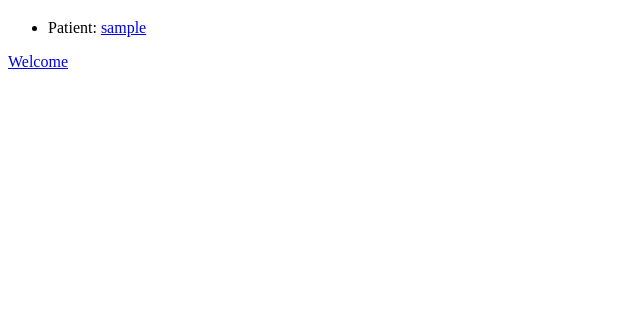
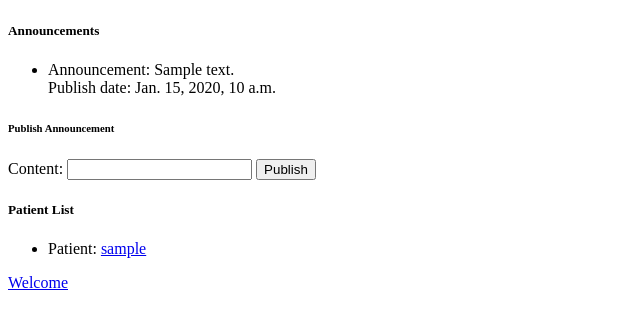
Before and after one commit to TianchenMa/elec5620, a Django app: template templates/health/doctor_homepage.html in a window 1280 px wide. Shown: the part 87-416 px from the top of the page, without its empty margins (0-640 px from the left). Run offline with Django 3.2, Linux system fonts and the light colour scheme; the template is opened without the code that fills it: values that come from a table or form of the project are taken from there, others are empty; tables that the repository leaves empty hold one stand-in row (values such as "Sample post").

Commit message:
test announcement template implemented

```diff
--- a/templates/health/doctor_homepage.html
+++ b/templates/health/doctor_homepage.html
@@ -2,6 +2,22 @@
 
 {% block content %}
     <h3>Doctor {{ user.username }}'s Homepage</h3>
+    <h5>Announcements</h5>
+    <ul>
+    {% for annoucement in announcements %}
+        <li>
+            Announcement: {{ annoucement.content }}<br>
+            Publish date: {{ annoucement.send_date }}<br>
+        </li>
+    {% endfor %}
+    </ul>
+    <h6>Publish Announcement</h6>
+    <form action="{% url 'health:operations' 'publish_announcement'%}" method="post">
+        {% csrf_token %}
+        Content: <input type="text" name="content">
+        <button type="submit">Publish</button>
+    </form>
+    <h5>Patient List</h5>
     <ul>
     {% for patient in patients %}
         <li>Patient: <a href="{% url 'health:patient_homepage' patient.id %}">{{ patient.username }}</a></li>
```
Also changed, not shown: templates/health/enduser_homepage.html (+13 -1 lines).
